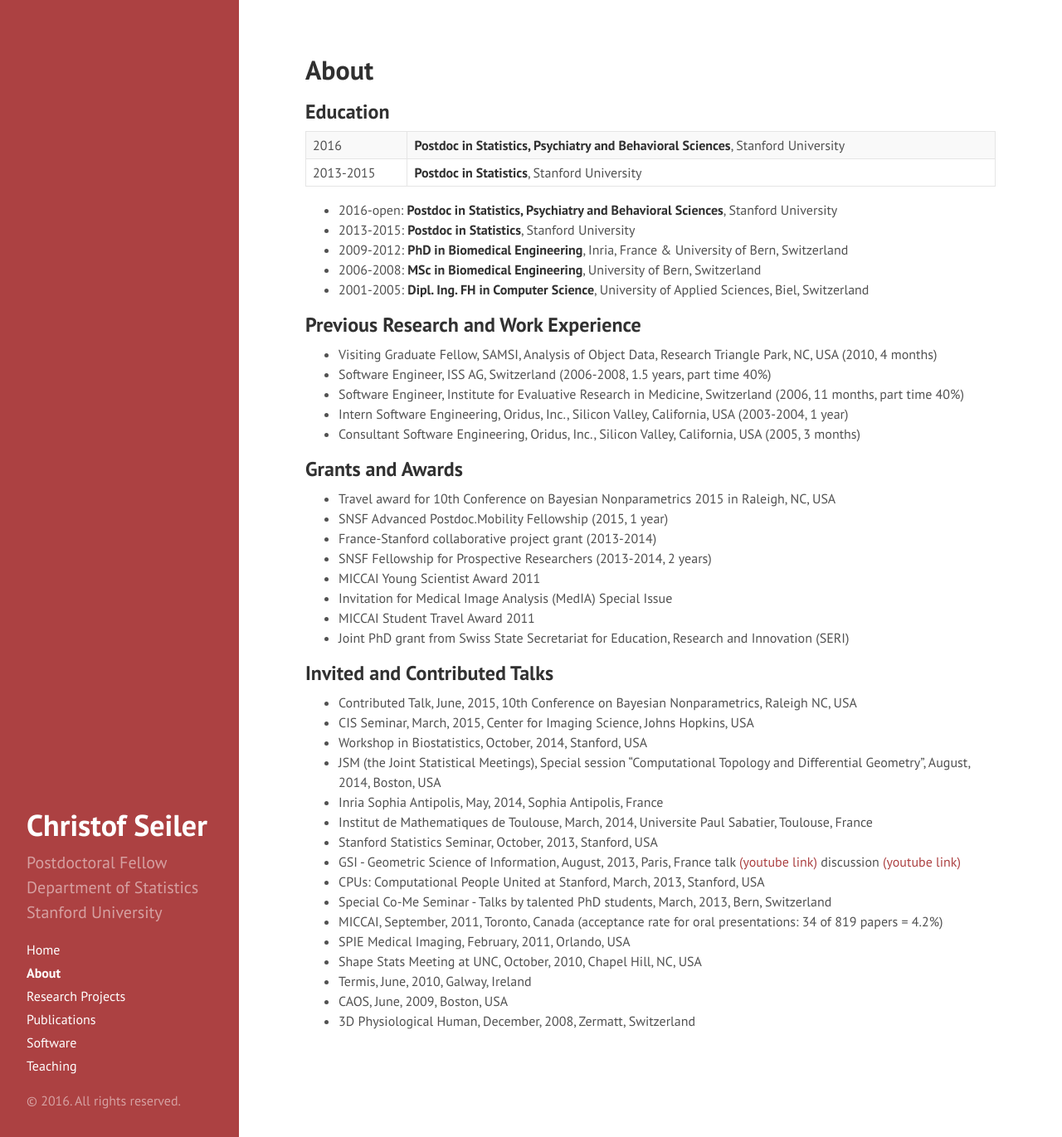
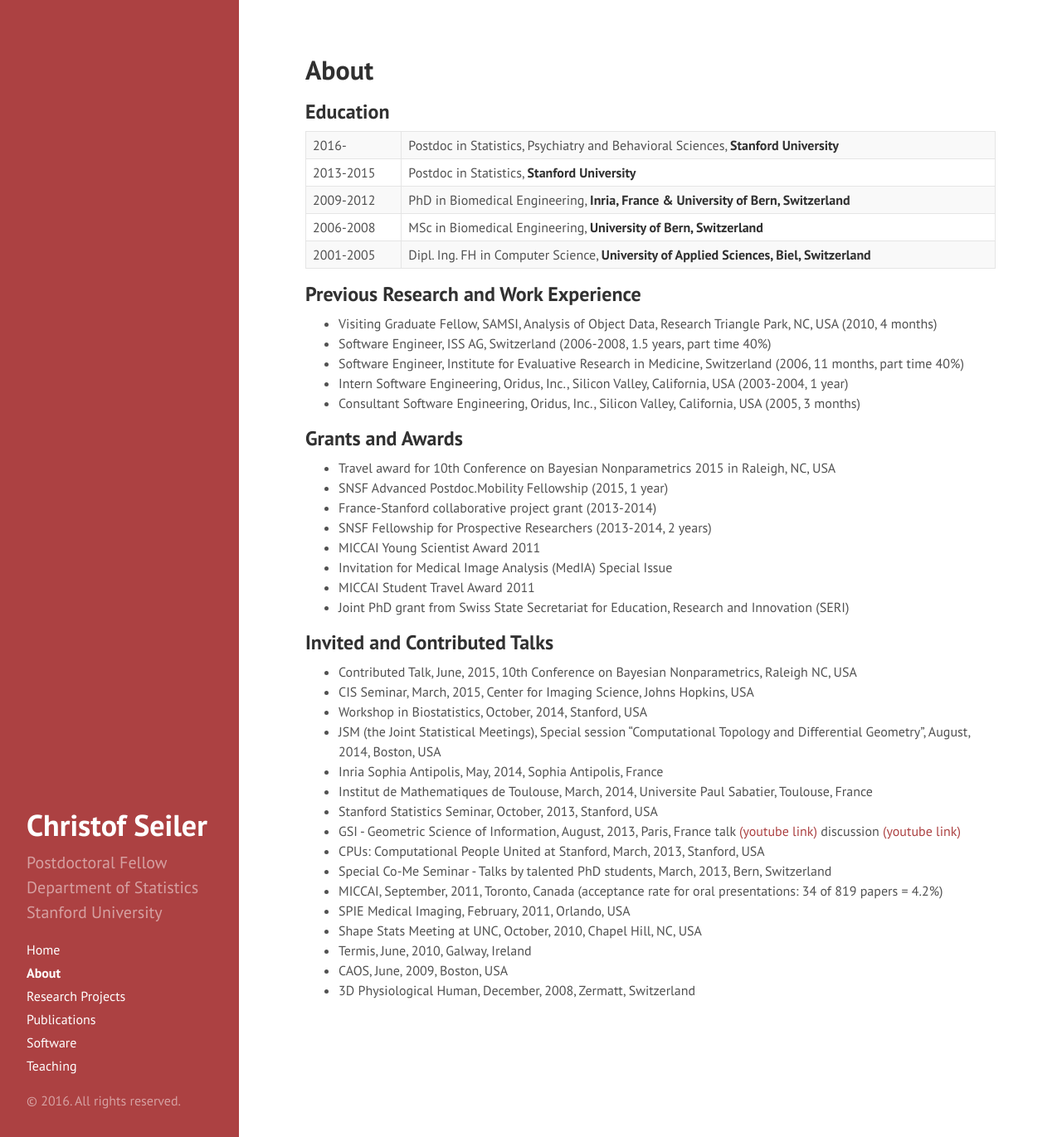
Before and after one commit to ChristofSeiler/ChristofSeiler.github.io, a Jekyll site: the page built from about.md, in a window 1280 px wide and 1371 px high. Shown: the whole window at 83% size. Built offline with Jekyll 4.4.1, drawn with Linux system fonts in a browser that asks for light colours.

Commit message:
complete table

```diff
--- a/about.md
+++ b/about.md
@@ -5,15 +5,11 @@ title: About
 
 ## Education
 
---------- | ------------------------
-2016      | **Postdoc in Statistics, Psychiatry and Behavioral Sciences**, Stanford University
-2013-2015 | **Postdoc in Statistics**, Stanford University
-
-* 2016-open: **Postdoc in Statistics, Psychiatry and Behavioral Sciences**, Stanford University
-* 2013-2015: **Postdoc in Statistics**, Stanford University
-* 2009-2012: **PhD in Biomedical Engineering**, Inria, France & University of Bern, Switzerland
-* 2006-2008: **MSc in Biomedical Engineering**, University of Bern, Switzerland
-* 2001-2005: **Dipl. Ing. FH in Computer Science**, University of Applied Sciences, Biel, Switzerland
+2016-     | Postdoc in Statistics, Psychiatry and Behavioral Sciences, **Stanford University**
+2013-2015 | Postdoc in Statistics, **Stanford University**
+2009-2012 | PhD in Biomedical Engineering, **Inria, France & University of Bern, Switzerland**
+2006-2008 | MSc in Biomedical Engineering, **University of Bern, Switzerland**
+2001-2005 | Dipl. Ing. FH in Computer Science, **University of Applied Sciences, Biel, Switzerland**
 
 ## Previous Research and Work Experience
 
```
